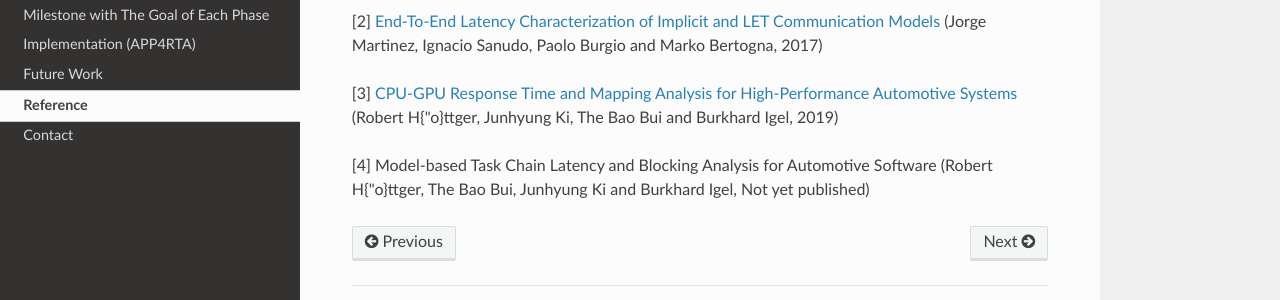
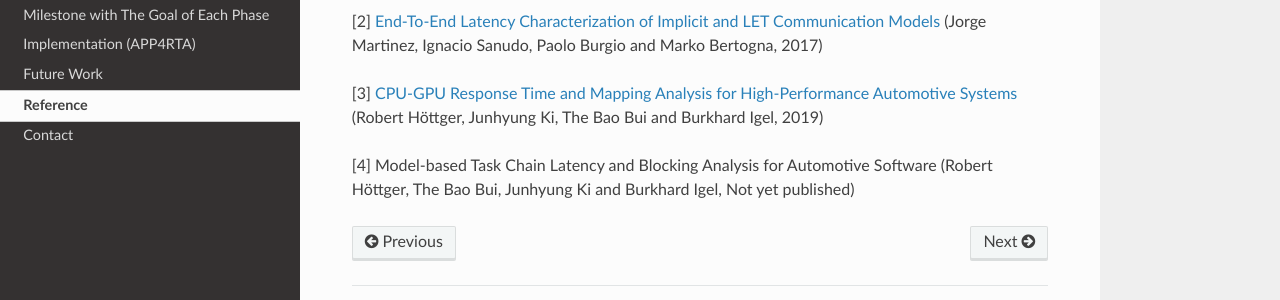
Before and after one commit to junh-ki/gsoc_doc, a Sphinx documentation site: the page built from docs/source/contents/reference.rst, in a window 1280 px wide. Shown: the part 198-498 px from the top of the page. Built offline with Sphinx 7.4.7 and the Read the Docs theme 2.0.0, drawn with Linux system fonts in a browser that asks for light colours.

Commit message:
minor changes

```diff
--- a/docs/source/contents/contact.rst
+++ b/docs/source/contents/contact.rst
@@ -1,7 +1,7 @@
 Contact
 =======
 
-**Email:** kijoonh91@gmail.com
+**Personal Email:** kijoonh91@gmail.com
 
 **Student Email:** junhyung.ki001@stud.fh-dortmund.de
 
--- a/docs/source/contents/reference.rst
+++ b/docs/source/contents/reference.rst
@@ -5,6 +5,6 @@
 
 [2] `End-To-End Latency Characterization of Implicit and LET Communication Models <https://www.ecrts.org/forum/viewtopic.php?f=32&t=91>`_ (Jorge Martinez, Ignacio Sanudo, Paolo Burgio and Marko Bertogna, 2017)
 
-[3] `CPU-GPU Response Time and Mapping Analysis for High-Performance Automotive Systems <https://www.ecrts.org/forum/viewtopic.php?f=43&t=134&sid=777ff03160a9434451d721748c8a8aea>`_ (Robert H{\"o}ttger, Junhyung Ki, The Bao Bui and Burkhard Igel, 2019)
+[3] `CPU-GPU Response Time and Mapping Analysis for High-Performance Automotive Systems <https://www.ecrts.org/forum/viewtopic.php?f=43&t=134&sid=777ff03160a9434451d721748c8a8aea>`_ (Robert Höttger, Junhyung Ki, The Bao Bui and Burkhard Igel, 2019)
 
-[4] Model-based Task Chain Latency and Blocking Analysis for Automotive Software (Robert H{\"o}ttger, The Bao Bui, Junhyung Ki and Burkhard Igel, Not yet published)
+[4] Model-based Task Chain Latency and Blocking Analysis for Automotive Software (Robert Höttger, The Bao Bui, Junhyung Ki and Burkhard Igel, Not yet published)
```
